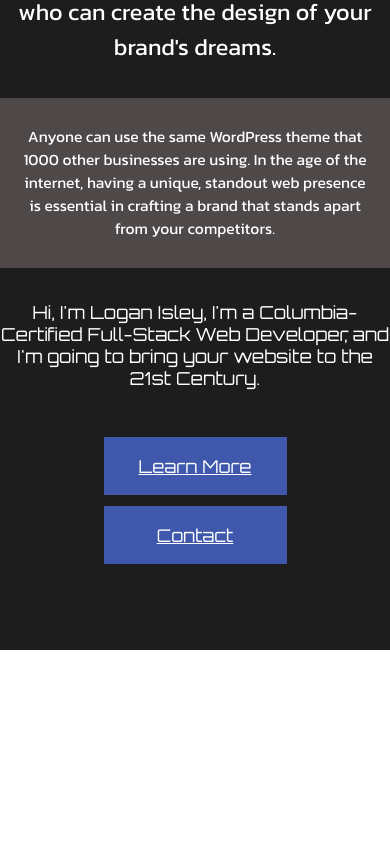
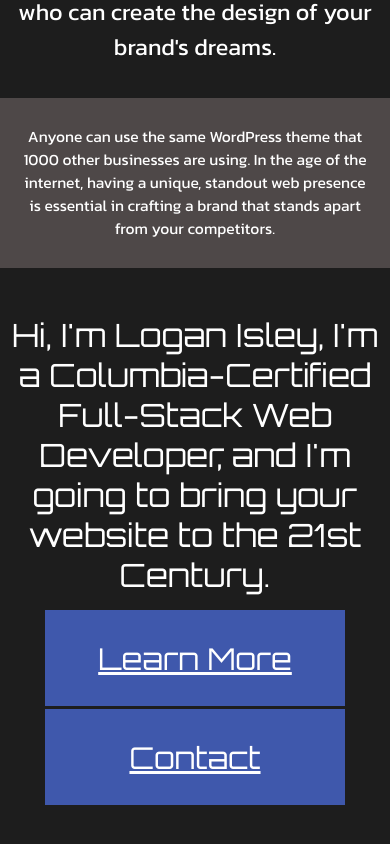
Before and after one commit to LowGcifer/Web-Dev-Site, a React (Create React App) app in the folder client/: page / in a window 390 px wide. Shown: the part 1621-2465 px from the top of the page. Before the commit the page ends 2271 px from the top, so only its background shows below. Built offline with nearby package versions, Linux system fonts and the light colour scheme.

Commit message:
home mobile changes

```diff
--- a/client/src/style.css
+++ b/client/src/style.css
@@ -360,12 +360,14 @@
   #home-final-section {
     /* height: 130px; */
     padding-top: 15px;
-    height: 31.4vw;
+    padding-bottom: 125px;
+    /* height: 31.4vw; */
   }
 
   #home-final-text {
     /* font-size: 19px; */
-    font-size: 4.589vw;
+    /* font-size: 4.589vw; */
+    font-size: 2rem;
   }
 
   #learn-more-button {
@@ -497,16 +499,16 @@
 
 @media only screen and (max-width: 1024px) {
   #final-button-section {
-    height: 150px;
+    /* height: 150px; */
     flex-direction: column;
     justify-content: space-evenly;
     padding-bottom: 75px;
-    padding-top: 20px;
+    /* padding-top: 20px; */
   }
 
-  .button-style {
+  /* .button-style {
     width: 183px;
     height: 58px;
     font-size: 17.5px;
-  }
+  } */
 }
```
